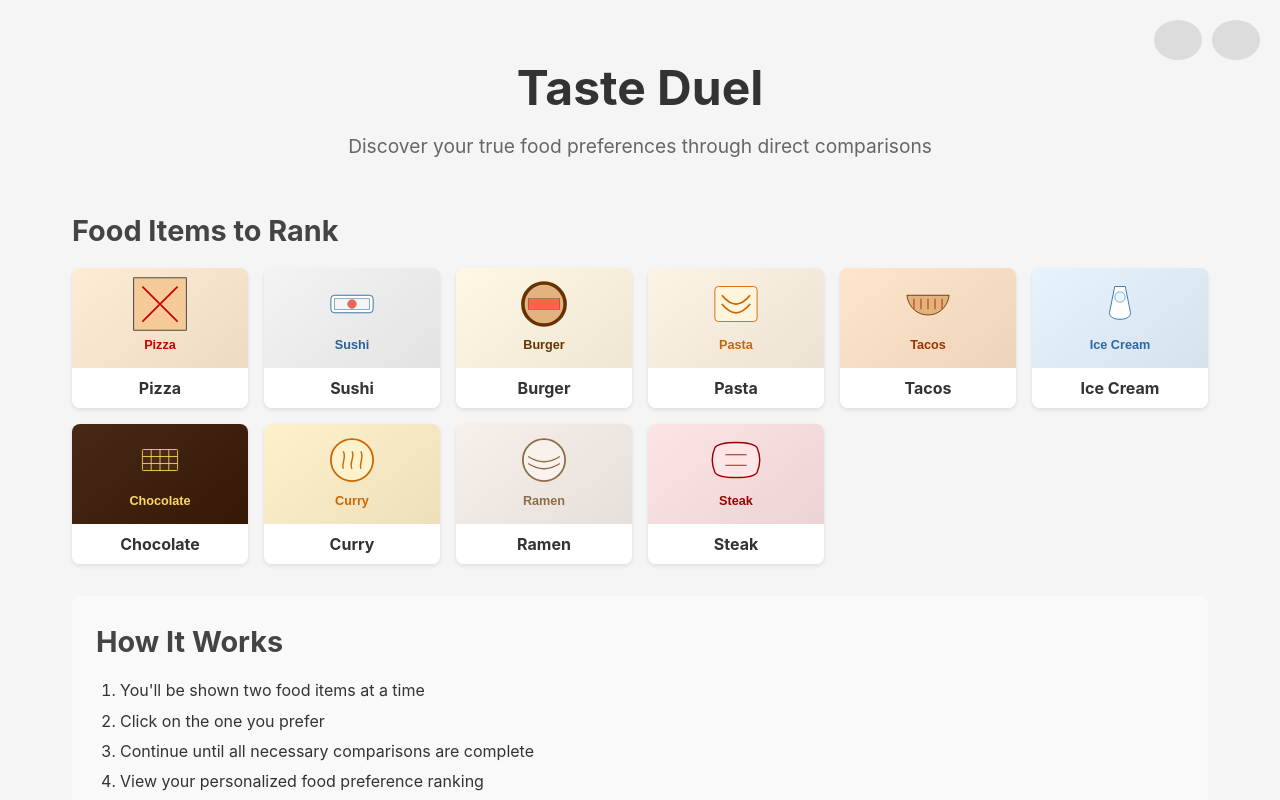
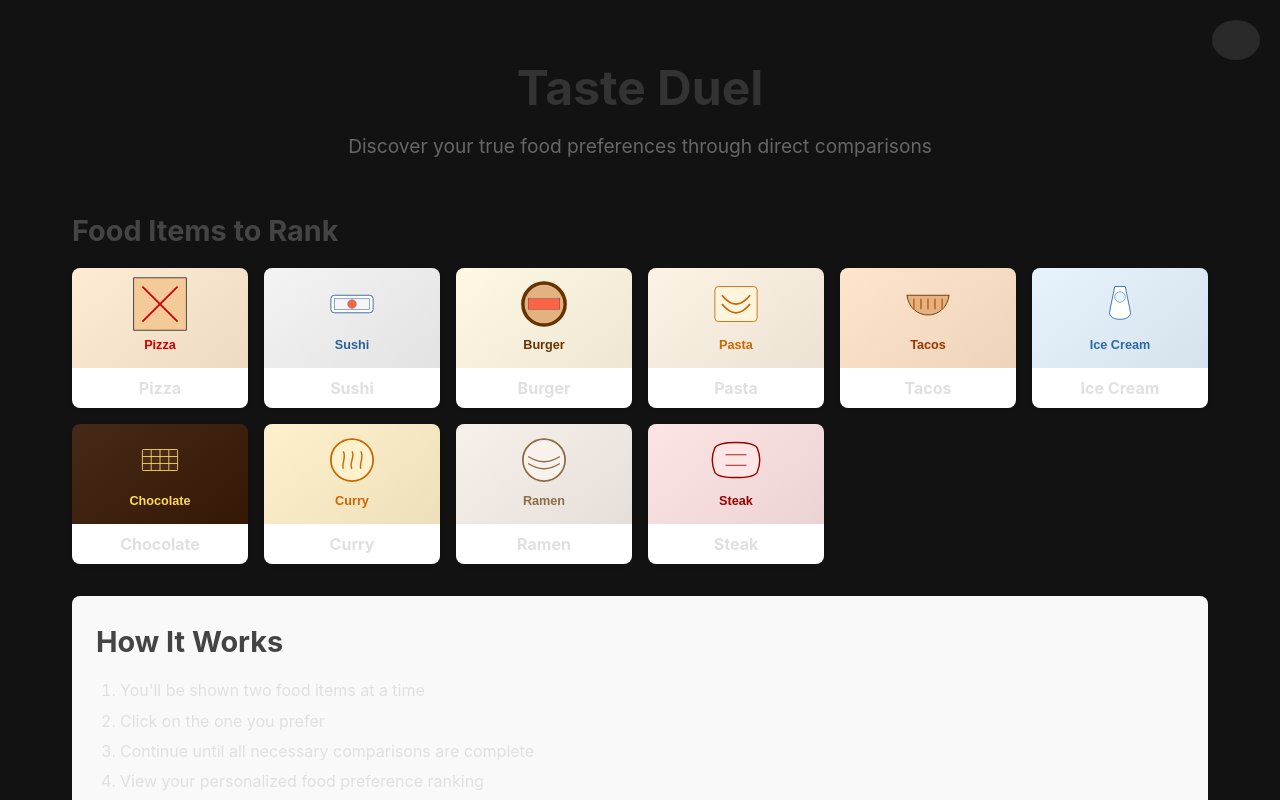
Before and after one commit to hunmar/values-duel, a Svelte app: page / in a window 1280 px wide. Shown: the top 800 px of the page. Built offline with nearby package versions, Linux system fonts and the light colour scheme.

Commit message:
Convert to dark-mode only with consistent color scheme

```diff
--- a/src/App.svelte
+++ b/src/App.svelte
@@ -1,7 +1,7 @@
 <script>
   import { onMount } from 'svelte';
   import { fade, fly, slide } from 'svelte/transition';
-  import { APP_STATES, THEMES, applyTheme, toggleTheme } from './lib/stores/appState.js';
+  import { APP_STATES, THEMES, applyTheme } from './lib/stores/appState.js';
   import appState from './lib/stores/appState.js';
   import foodItems from './lib/stores/foodItems.js';
   import { STORAGE_KEYS, loadFromLocalStorage } from './lib/utils/localStorage.js';
@@ -11,8 +11,6 @@
 
   let currentAppState = APP_STATES.LANDING;
   let previousAppState = null;
-  let currentTheme = THEMES.SYSTEM;
-  let effectiveTheme = THEMES.LIGHT;
   let showHelp = false;
 
   onMount(() => {
@@ -71,42 +69,15 @@
       previousAppState = currentAppState;
       currentAppState = state.currentState;
 
-      // Handle theme changes
-      currentTheme = state.theme;
-      effectiveTheme = state.effectiveTheme;
-
-      // Apply theme to document
-      applyTheme(effectiveTheme);
+      // Always apply dark theme
+      applyTheme(THEMES.DARK);
     });
 
-    // Listen for system theme changes
-    const mediaQuery = window.matchMedia('(prefers-color-scheme: dark)');
-    const handleThemeChange = (e) => {
-      if (currentTheme === THEMES.SYSTEM) {
-        appState.update(state => ({
-          ...state,
-          effectiveTheme: e.matches ? THEMES.DARK : THEMES.LIGHT
-        }));
-      }
-    };
-
-    // Add listener for theme changes
-    if (mediaQuery.addEventListener) {
-      mediaQuery.addEventListener('change', handleThemeChange);
-    } else {
-      // Fallback for older browsers
-      mediaQuery.addListener(handleThemeChange);
-    }
+    // Apply dark theme immediately
+    applyTheme(THEMES.DARK);
 
     // Return the unsubscribe function for cleanup
-    return () => {
-      unsubscribe();
-      if (mediaQuery.removeEventListener) {
-        mediaQuery.removeEventListener('change', handleThemeChange);
-      } else {
-        mediaQuery.removeListener(handleThemeChange);
-      }
-    };
+    return unsubscribe;
   });
 
   // Determine transition direction based on state change
@@ -146,33 +117,6 @@
         <line x1="12" y1="17" x2="12.01" y2="17"></line>
       </svg>
     </button>
-
-    <button
-      class="control-button theme-button"
-      on:click={toggleTheme}
-      aria-label="Toggle theme"
-      title="Toggle theme (currently {currentTheme})"
-    >
-      {#if effectiveTheme === THEMES.DARK}
-        <!-- Sun icon for dark mode -->
-        <svg xmlns="http://www.w3.org/2000/svg" width="24" height="24" viewBox="0 0 24 24" fill="none" stroke="currentColor" stroke-width="2" stroke-linecap="round" stroke-linejoin="round">
-          <circle cx="12" cy="12" r="5"></circle>
-          <line x1="12" y1="1" x2="12" y2="3"></line>
-          <line x1="12" y1="21" x2="12" y2="23"></line>
-          <line x1="4.22" y1="4.22" x2="5.64" y2="5.64"></line>
-          <line x1="18.36" y1="18.36" x2="19.78" y2="19.78"></line>
-          <line x1="1" y1="12" x2="3" y2="12"></line>
-          <line x1="21" y1="12" x2="23" y2="12"></line>
-          <line x1="4.22" y1="19.78" x2="5.64" y2="18.36"></line>
-          <line x1="18.36" y1="5.64" x2="19.78" y2="4.22"></line>
-        </svg>
-      {:else}
-        <!-- Moon icon for light mode -->
-        <svg xmlns="http://www.w3.org/2000/svg" width="24" height="24" viewBox="0 0 24 24" fill="none" stroke="currentColor" stroke-width="2" stroke-linecap="round" stroke-linejoin="round">
-          <path d="M21 12.79A9 9 0 1 1 11.21 3 7 7 0 0 0 21 12.79z"></path>
-        </svg>
-      {/if}
-    </button>
   </div>
 
   {#if showHelp}
@@ -199,7 +143,6 @@
 
         <h3>Features</h3>
         <ul>
-          <li><strong>Dark Mode:</strong> Toggle between light and dark themes</li>
           <li><strong>Import:</strong> Add your own custom food list (JSON format)</li>
           <li><strong>Share:</strong> Share your results with others via a link</li>
           <li><strong>Export:</strong> Save your rankings as a JSON file</li>
@@ -230,27 +173,6 @@
 
 <style>
   :global(:root) {
-    /* Light theme variables (default) */
-    --bg-color: #f5f5f5;
-    --text-color: #333;
-    --card-bg: #ffffff;
-    --card-border: #e0e0e0;
-    --primary-color: #4CAF50;
-    --primary-hover: #45a049;
-    --secondary-color: #2196F3;
-    --secondary-hover: #0b7dda;
-    --accent-color: #9C27B0;
-    --accent-hover: #7B1FA2;
-    --muted-color: #777;
-    --progress-bg: #e0e0e0;
-    --vs-color: #999;
-    --focus-ring: rgba(66, 153, 225, 0.5);
-    --keyboard-hint-bg: #f0f0f0;
-    --theme-button-bg: rgba(0, 0, 0, 0.1);
-    --theme-button-hover: rgba(0, 0, 0, 0.2);
-  }
-
-  :global([data-theme='dark']) {
     /* Dark theme variables */
     --bg-color: #121212;
     --text-color: #e0e0e0;
@@ -267,8 +189,8 @@
     --vs-color: #bbb;
     --focus-ring: rgba(100, 181, 246, 0.6);
     --keyboard-hint-bg: #333;
-    --theme-button-bg: rgba(255, 255, 255, 0.1);
-    --theme-button-hover: rgba(255, 255, 255, 0.2);
+    --button-bg: rgba(255, 255, 255, 0.1);
+    --button-hover: rgba(255, 255, 255, 0.2);
   }
 
   :global(body) {
@@ -316,18 +238,13 @@
     height: 40px;
     border-radius: 50%;
     border: none;
-    background-color: var(--theme-button-bg);
+    background-color: var(--button-bg);
     color: var(--text-color);
     transition: all 0.3s ease;
   }
 
-  .theme-button:hover {
-    background-color: var(--theme-button-hover);
-    transform: rotate(30deg);
-  }
-
   .help-button:hover {
-    background-color: var(--theme-button-hover);
+    background-color: var(--button-hover);
     transform: scale(1.1);
   }
 
--- a/src/lib/components/FoodCard.svelte
+++ b/src/lib/components/FoodCard.svelte
@@ -47,10 +47,12 @@
     height: 400px;
     border-radius: 8px;
     overflow: hidden;
-    box-shadow: 0 4px 8px rgba(0, 0, 0, 0.1);
+    box-shadow: 0 4px 8px rgba(0, 0, 0, 0.3);
     transition: transform 0.3s ease, box-shadow 0.3s ease;
     cursor: pointer;
-    background-color: white;
+    background-color: var(--card-bg);
+    color: var(--text-color);
+    border: 1px solid var(--card-border);
   }
 
   .food-card:hover {
@@ -90,25 +92,25 @@
   h3 {
     margin: 0 0 8px 0;
     font-size: 1.4rem;
-    color: #333;
+    color: var(--text-color);
   }
 
   p {
     margin: 0;
     font-size: 0.9rem;
-    color: #666;
+    color: var(--muted-color);
     line-height: 1.4;
   }
 
   /* Focus styles for accessibility */
   .food-card:focus {
     outline: none;
-    box-shadow: 0 0 0 3px rgba(66, 153, 225, 0.5);
+    box-shadow: 0 0 0 3px var(--focus-ring);
   }
 
   .food-card.keyboard-accessible:focus {
     transform: translateY(-10px);
-    box-shadow: 0 12px 24px rgba(0, 0, 0, 0.2), 0 0 0 3px rgba(66, 153, 225, 0.6);
+    box-shadow: 0 12px 24px rgba(0, 0, 0, 0.4), 0 0 0 3px var(--focus-ring);
   }
 
   /* Add a visual indicator for keyboard access */
--- a/src/lib/stores/appState.js
+++ b/src/lib/stores/appState.js
@@ -9,20 +9,8 @@ export const APP_STATES = {
 
 // Theme options
 export const THEMES = {
-  LIGHT: 'light',
-  DARK: 'dark',
-  SYSTEM: 'system'
+  DARK: 'dark'
 };
-
-// Detect system theme preference
-function detectSystemTheme() {
-  if (typeof window !== 'undefined') {
-    return window.matchMedia && window.matchMedia('(prefers-color-scheme: dark)').matches
-      ? THEMES.DARK
-      : THEMES.LIGHT;
-  }
-  return THEMES.LIGHT;
-}
 
 // Initial app state
 const initialState = {
@@ -30,33 +18,11 @@ const initialState = {
   totalComparisons: 0,
   completedComparisons: 0,
   comparisonHistory: [],
-  theme: THEMES.SYSTEM,
-  effectiveTheme: detectSystemTheme()
+  theme: THEMES.DARK
 };
 
 // Create the writable store
 const appState = writable(initialState);
-
-// Function to toggle theme
-export function toggleTheme() {
-  appState.update(state => {
-    const nextTheme = state.theme === THEMES.LIGHT
-      ? THEMES.DARK
-      : state.theme === THEMES.DARK
-        ? THEMES.SYSTEM
-        : THEMES.LIGHT;
-
-    const effectiveTheme = nextTheme === THEMES.SYSTEM
-      ? detectSystemTheme()
-      : nextTheme;
-
-    return {
-      ...state,
-      theme: nextTheme,
-      effectiveTheme
-    };
-  });
-}
 
 // Function to apply theme to document
 export function applyTheme(theme) {
```
Also changed, not shown: 1 other file (tests, documents, lock files or other folders).
